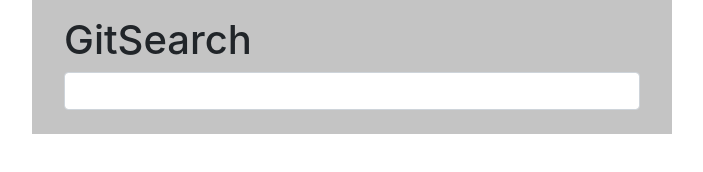
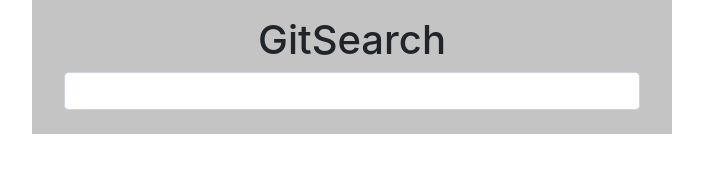
Before and after one commit to Canvas04/ApiGithub3, a plain HTML site: page index.html in a window 1280 px wide. Shown: the whole page, without its empty margins (288-991 px from the left). Drawn offline with nearby package versions, Linux system fonts and the light colour scheme.

Commit message:
Ура все сделал

```diff
--- a/index.html
+++ b/index.html
@@ -17,7 +17,7 @@
 
 
             <div class="form-group mx-sm-3 mb-2">
-                <h1>GitSearch</h1>
+                <div class="wrapper-header"><h1>GitSearch</h1></div>
                 <input type="text" name="" class='input-js form-control'>
                 <ul class="repositories-js list-group"></ul>
 
--- a/style.css
+++ b/style.css
@@ -71,3 +71,7 @@ position: relative;
 top: -200px;
 
 }
+.wrapper-header {
+    display: flex;
+    justify-content: center;
+}
```
